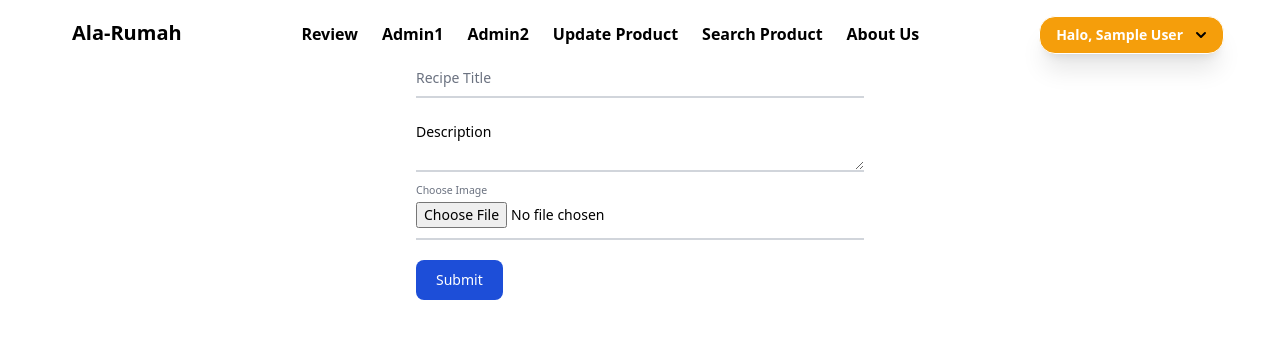
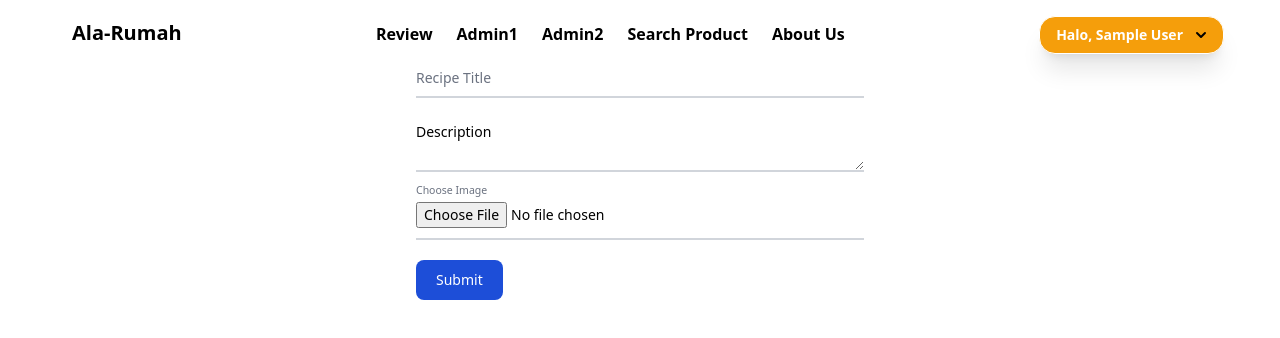
Before and after one commit to GeraldiNathan/ReactLaravel-FP, a React (Create React App) app: page /addproduct in a window 1280 px wide. Shown: the top 338 px of the page. Built offline with nearby package versions, Linux system fonts and the light colour scheme; sample sign-in values are in the browser's storage.

Commit message:
fix : delete unused Update component and page

```diff
--- a/src/App.js
+++ b/src/App.js
@@ -8,7 +8,6 @@ import Protected from "./Protected";
 import Profile from "./pages/ProfilePage";
 import TeamComponent from "./components/TeamComponent";
 import ListProduct from "./pages/AdminPage";
-import UpdatePage from "./pages/UpdatePage";
 import SearchPage from "./pages/SearchPage";
 
 function App() {
@@ -25,7 +24,6 @@ function App() {
         <Route path="/listproduct" element={<Protected Cmp={ListProduct} />} />
         <Route path="/profile" element={<Protected Cmp={Profile} />} />
         <Route path="/aboutus" element={<Protected Cmp={TeamComponent} />} />
-        <Route path="/update" element={<Protected Cmp={UpdatePage} />} />/
         <Route path="/search" element={<Protected Cmp={SearchPage} />} />/
       </Routes>
     </div>
--- a/src/components/NavbarComponents.jsx
+++ b/src/components/NavbarComponents.jsx
@@ -1,6 +1,5 @@
 import React, { useState } from "react";
 import { useNavigate } from "react-router-dom";
-import AddProduct from "../pages/AddProduct";
 
 function Navbar() {
   const [isProfileOpen, setIsProfileOpen] = useState(false);
@@ -54,12 +53,6 @@ function Navbar() {
                 className="text-md no-underline text-black-600 hover:text-primary font-bold"
               >
                 Admin2
-              </a>
-              <a
-                href="/update"
-                className="text-md no-underline text-black-600 hover:text-primary font-bold"
-              >
-                Update Product
               </a>
               <a
                 href="/search"
--- a/src/components/UpdateComponents.jsx
+++ /dev/null
@@ -1,11 +0,0 @@
-import React from "react";
-
-function UpdateComponent() {
-  return (
-    <div>
-      <p>Ini adalah Page Update</p>
-    </div>
-  );
-}
-
-export default UpdateComponent;
--- a/src/pages/UpdatePage.jsx
+++ /dev/null
@@ -1,16 +0,0 @@
-import React from "react";
-import UpdateComponent from "../components/UpdateComponents";
-import Navbar from "../components/NavbarComponents";
-
-function UpdatePage() {
-  return (
-    <>
-      <Navbar />
-      <div>
-        <button>Update Product</button>
-      </div>
-    </>
-  );
-}
-
-export default UpdatePage;
```
